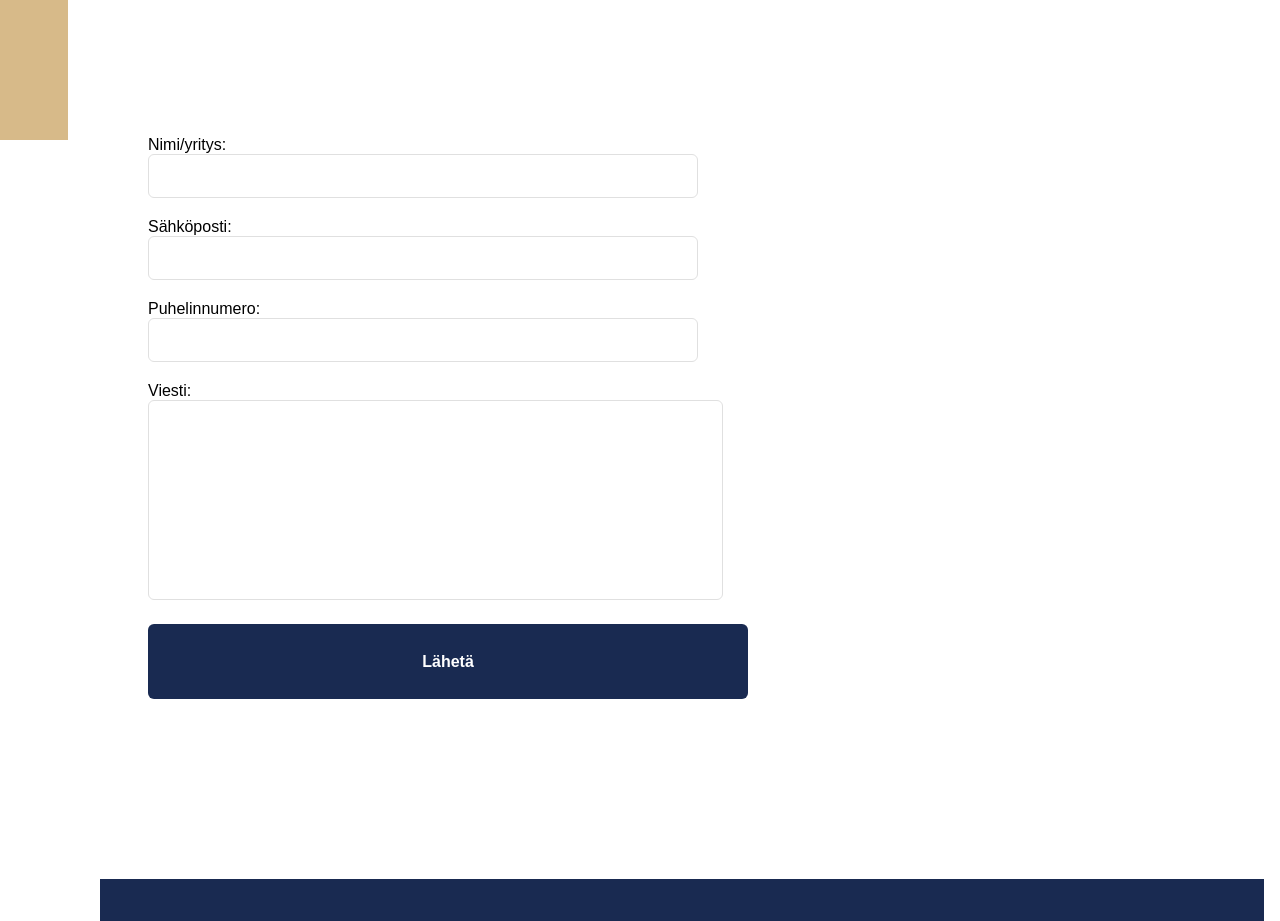
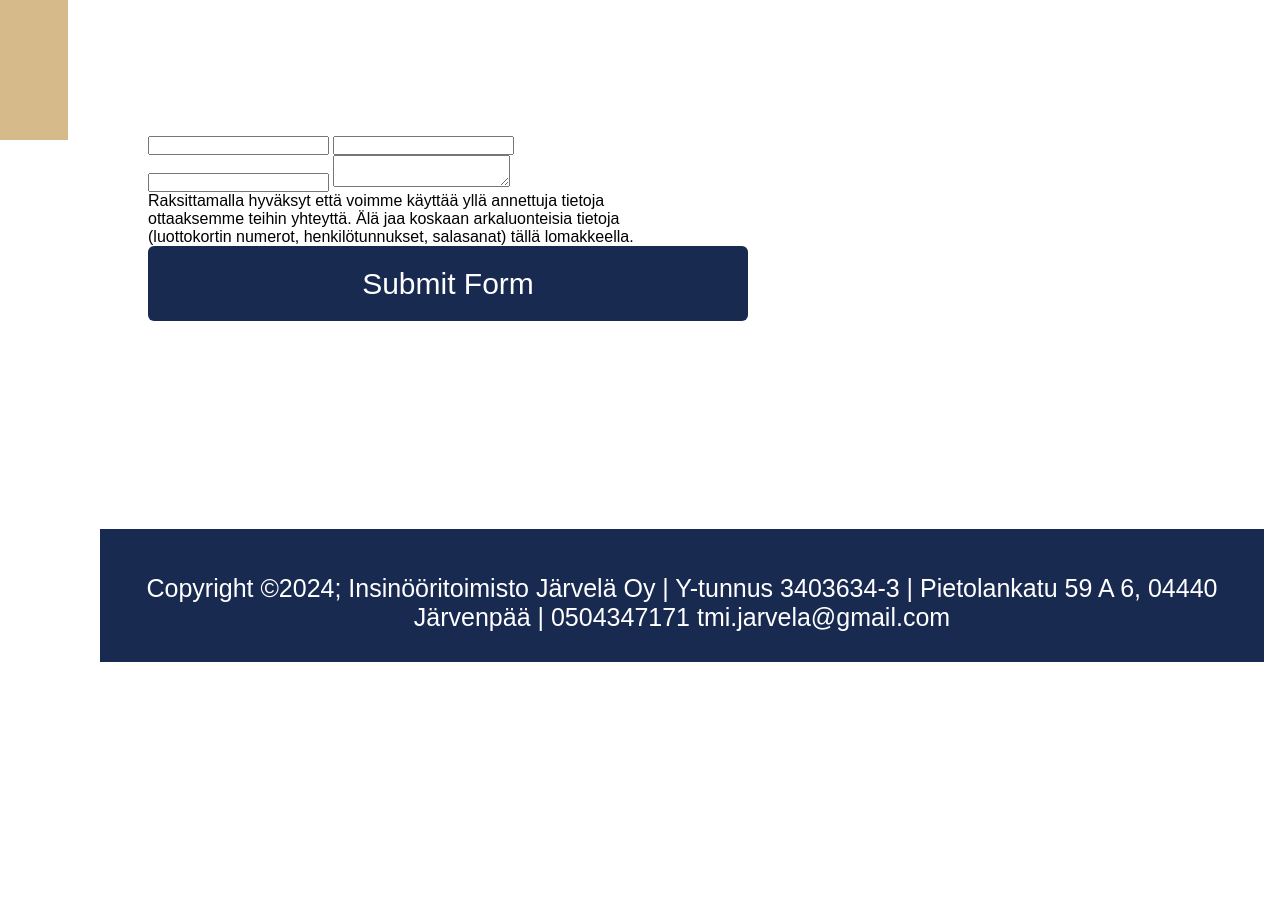
Before and after one commit to Kirsikkakoodari/VilleJarvela, a plain HTML site: page otayhteytta.html in a window 1280 px wide. Shown: the part 660-1581 px from the top of the page. After the commit the page ends 1322 px from the top, so only its background shows below. Drawn offline with nearby package versions, Linux system fonts and the light colour scheme.

Commit message:
Update otayhteytta.html

```diff
--- a/otayhteytta.html
+++ b/otayhteytta.html
@@ -59,32 +59,24 @@
         <div class="row">
         <div class="formbold-main-wrapper">
             <div class="formbold-form-wrapper">
-                <form action="https://formspree.io/f/xvoebeyw" method="post">
-                    <div class="formbold-mb-5">
-                        <label for="name">Nimi/yritys:</label>
-                        <input type="text" id="name" name="name" required class="formbold-form-input">
-                    </div>
+               <form action="https://api.web3forms.com/submit" method="POST">
 
-                    <div class="formbold-mb-5">
-                        <label for="email">Sähköposti:</label>
-                        <input type="email" id="email" name="email" required class="formbold-form-input">
-                    </div>
+    <!-- Replace with your Access Key -->
+    <input type="hidden" name="access_key" value="448fe54a-4f3d-4814-851c-e33751100c4c">
 
-                    <div class="formbold-mb-5">
-                        <label for="phone">Puhelinnumero:</label>
-                        <input type="tel" id="phone" name="phone" required class="formbold-form-input">
-                    </div>
+    <!-- Form Inputs. Each input must have a name="" attribute -->
+    <input type="text" name="Nimi" required>
+    <input type="email" name="Sähköposti" required>
+    <input type="phonenumber" name="Puhelin" required>
+    <textarea name="Viesti" required></textarea>
 
-                    <div class="formbold-mb-5">
-                        <label for="viesti">Viesti:</label>
-                        <textarea name="viesti" id="viesti" cols="30" rows="10" required class="formbold-form-input2"></textarea>
-
-                    </div>
+    <!-- Honeypot Spam Protection -->
+    <input type="checkbox" name="Checkbox" class="hidden" style="display: none;" required>
+    <p>Raksittamalla hyväksyt että voimme käyttää yllä annettuja tietoja ottaaksemme teihin yhteyttä. Älä jaa koskaan arkaluonteisia tietoja (luottokortin numerot, henkilötunnukset, salasanat) tällä lomakkeella.</p>
 
 
-                    <div>
-                        <button class="formbold-btn">Lähetä</button>
-                    </div>
+    <button type="submit">Submit Form</button>
+
                 </form>
             </div>
         </div>
```
